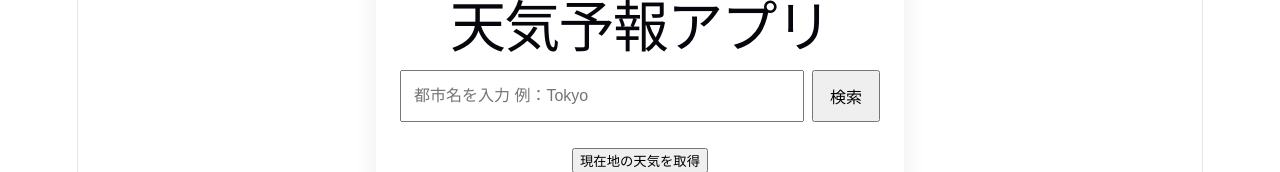
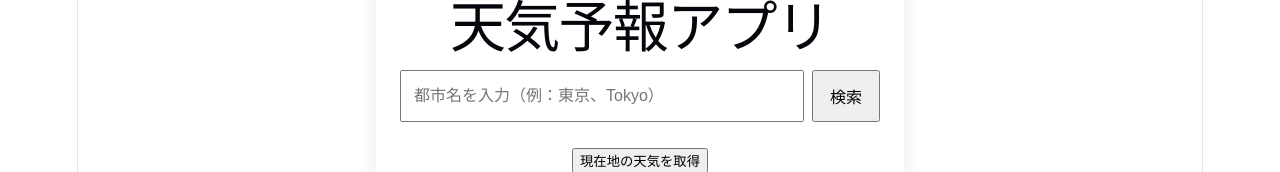
Before and after one commit to shimodum/react-weather-app, a React (Vite) app: page / in a window 1280 px wide. Shown: the part 124-296 px from the top of the page. Built offline with nearby package versions, Linux system fonts and the light colour scheme; no server answers.

Commit message:
fix: 検索フォームのプレイスホルダーを修正

```diff
--- a/src/components/SearchForm.jsx
+++ b/src/components/SearchForm.jsx
@@ -17,7 +17,7 @@ function SearchForm({ onSearch }) {
     <form onSubmit={handleSubmit} className="search-form">
       <input
         type="text"
-        placeholder="都市名を入力 例：Tokyo"
+        placeholder="都市名を入力（例：東京、Tokyo）"
         value={city}
         onChange={(event) =>
           setCity(event.target.value)
```
